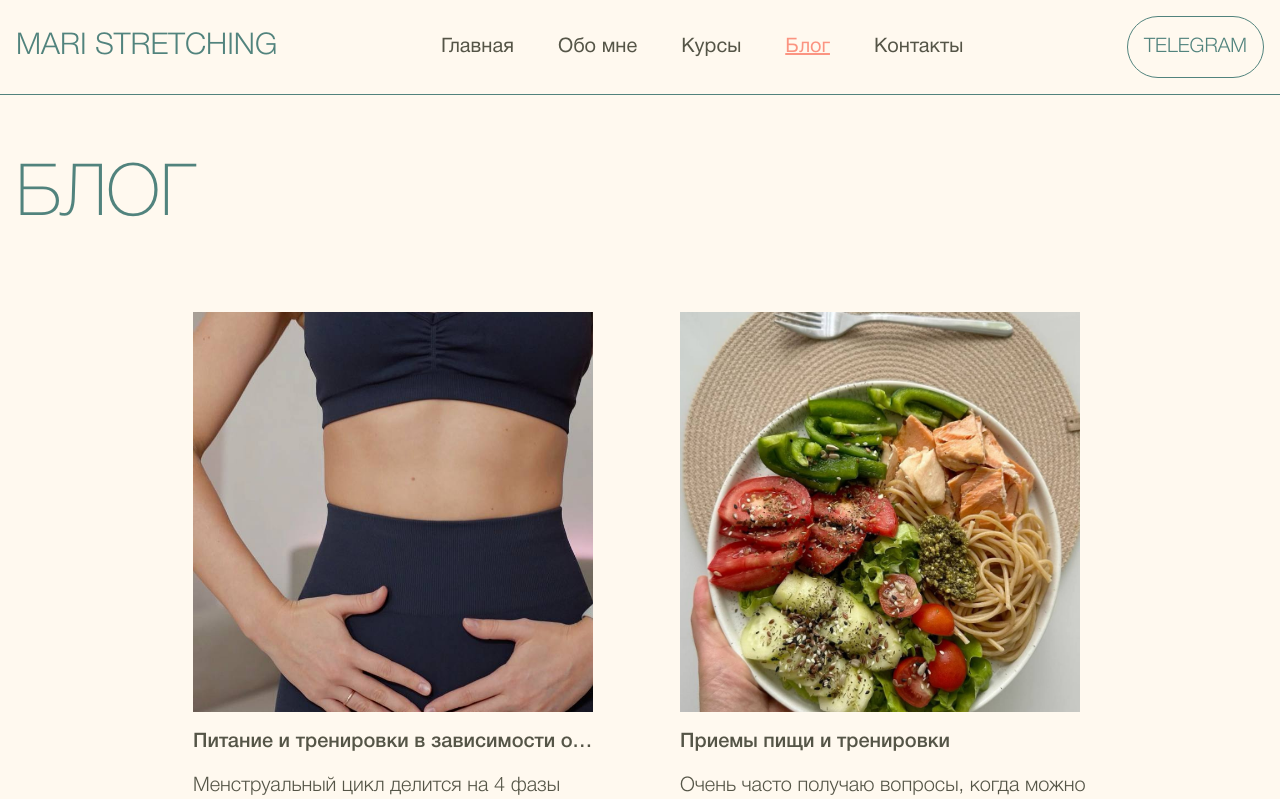
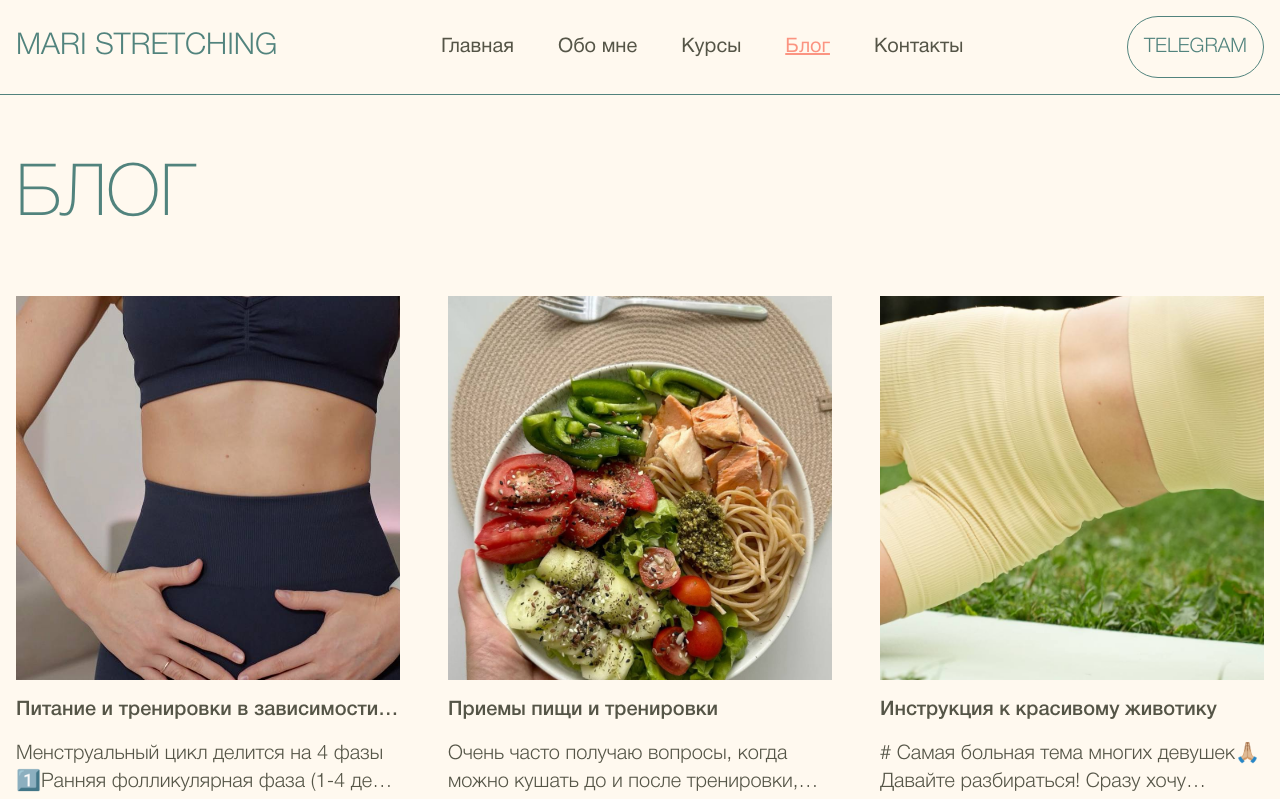
Before and after one commit to artemyizmaylov/maristretching, a Next.js app: page /blog in a window 1280 px wide. Shown: the top 799 px of the page. Built offline with nearby package versions, Linux system fonts and the light colour scheme.

Commit message:
Большие улучшения анимаций

```diff
--- a/app/about-me/layout.jsx
+++ b/app/about-me/layout.jsx
@@ -1,6 +1,6 @@
 export default function AboutMeLayout({ children }) {
     return (
-        <main className="py-20 px-4 relative container">
+        <main className="py-20 px-4 relative container animate-fadeIn">
             {children}
         </main>
     );
--- a/app/blog/layout.jsx
+++ b/app/blog/layout.jsx
@@ -1,6 +1,6 @@
 export default function BlogLayout({ children }) {
     return (
-        <main className="py-20 px-4 relative">
+        <main className="py-20 px-4 relative container">
             {children}
         </main>
     );
--- a/app/blog/page.jsx
+++ b/app/blog/page.jsx
@@ -1,20 +1,17 @@
 import ArticleCard from "@/app/ui/article-card";
 
 export default async function Blog() {
-
     async function loadPosts() {
         try {
-            const response = await fetch('http://localhost:3000/api/get-sorted-posts', {
-                next: { revalidate: 0 }
+            const response = await fetch(`http://localhost:3000/api/get-sorted-posts`, {
+                next: { revalidate: 0 },
             });
 
             if (!response.ok) {
                 throw new Error(`HTTP error! status: ${response.status}`);
             }
 
-            const posts = await response.json();
-
-            return posts;
+            return await response.json();
         } catch (error) {
             console.error("Fetch error:", error);
             return [];
@@ -24,12 +21,30 @@ export default async function Blog() {
     const posts = await loadPosts();
 
     return (
-        <div className="pt-10 sm:pt-20">
-            <h1 className="uppercase text-green font-extralight text-4xl sm:text-7xl mb-10 sm:mb-20">Блог</h1>
-            <div className="flex flex-wrap gap-10 sm:gap-20 justify-center">
-                {posts.map((post) => (
-                    <ArticleCard key={post.id} data={post} />
-                ))}
+        <div className="min-h-screen">
+            {/* Заголовок с плавным появлением */}
+            <div className="pt-10 sm:pt-20 animate-fadeIn">
+                <h1 className="uppercase text-green font-extralight text-4xl sm:text-5xl md:text-6xl lg:text-7xl mb-10 sm:mb-16 text-left">
+                    Блог
+                </h1>
+
+                {/* Сетка статей */}
+                <div className="grid grid-cols-1 sm:grid-cols-2 lg:grid-cols-3 gap-8 sm:gap-10 md:gap-12">
+                    {posts.map((post) => (
+                        <ArticleCard
+                            key={post.id}
+                            data={post}
+                            className="transition-transform duration-300 hover:scale-[1.02]"
+                        />
+                    ))}
+                </div>
+
+                {/* Сообщение если нет статей */}
+                {posts.length === 0 && (
+                    <div className="text-center py-20 text-gray-500">
+                        Пока нет статей в блоге
+                    </div>
+                )}
             </div>
         </div>
     );
--- a/app/contacts/page.jsx
+++ b/app/contacts/page.jsx
@@ -10,7 +10,7 @@ export default function Contacts() {
     ];
 
     return (
-        <main className="py-20 px-4 relative container">
+        <main className="py-20 px-4 relative container animate-fadeIn">
             <h1 className="font-extralight text-5xl md:text-7xl text-center md:text-left uppercase text-green my-20">Mari Stretching</h1>
             <div className="flex justify-between">
                 <p className="md:text-3xl uppercase basis-1/2">Больше анонсов, тренировок и&nbsp;новостей в <Link href="#">telegram</Link>, присоединяйся!</p>
--- a/app/global.css
+++ b/app/global.css
@@ -29,6 +29,22 @@
     100% {
         transform: translateX(-50%);
     }
+}
+
+@keyframes fadeIn {
+    from {
+        opacity: 0;
+        transform: translateY(20px);
+    }
+
+    to {
+        opacity: 1;
+        transform: translateY(0);
+    }
+}
+
+.animate-fadeIn {
+    animation: fadeIn 0.6s ease-out forwards;
 }
 
 @layer base {
--- a/app/page.jsx
+++ b/app/page.jsx
@@ -90,7 +90,7 @@ export default async function Home() {
 
       <Banner />
 
-      <section className="container pt-20" id="courses">
+      <section className="container pt-20 animate-fadeIn" id="courses">
         <Slider data={courses} />
       </section>
     </main>
--- a/app/ui/header.jsx
+++ b/app/ui/header.jsx
@@ -67,7 +67,7 @@ export default function Header() {
     });
 
     return (
-        <header id="header" className={"border-b border-green p-4 fixed w-full top-0 left-0 z-10"} style={{ 'backgroundColor': `rgba(255,249,239,${transparent})` }} ref={headerRef}>
+        <header id="header" className={"border-b border-green p-4 fixed w-full top-0 left-0 z-10 animate-fadeIn"} style={{ 'backgroundColor': `rgba(255,249,239,${transparent})` }} ref={headerRef}>
             <button type="button" className="nav-toggle w-8 h-8 absolute top-10 right-6 lg:hidden z-10" onClick={onMenuButtonClick} ref={btnRef}>
                 <span className="bar-top"></span>
                 <span className="bar-mid"></span>
```
